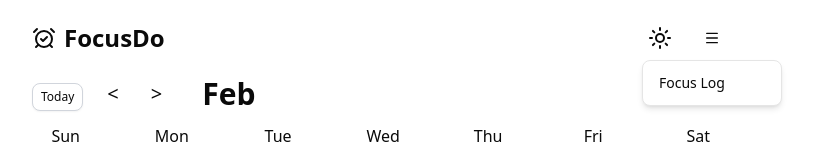
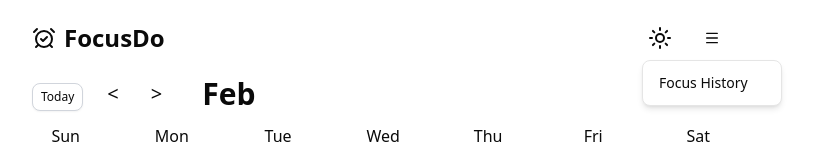
Before and after one commit to chlnaa/focus-based-todo, a React (Vite) app: page / in a window 1280 px wide. Both pictures are taken after a click on the button 970 px from the left and 38 px from the top of the page. Shown: the top 146 px of the page, without its empty margins (258-1071 px from the left). Built offline with nearby package versions, Linux system fonts and the light colour scheme.

Commit message:
style: update navigation menu title to Focus History

```diff
--- a/src/components/header/MenuButton.tsx
+++ b/src/components/header/MenuButton.tsx
@@ -16,7 +16,7 @@ export default function MenuButton() {
         <PopoverClose asChild>
           <Link to={'/history'}>
             <div className="hover:bg-muted cursor-pointer px-4 py-3 text-sm">
-              Focus Log
+              Focus History
             </div>
           </Link>
         </PopoverClose>
```
